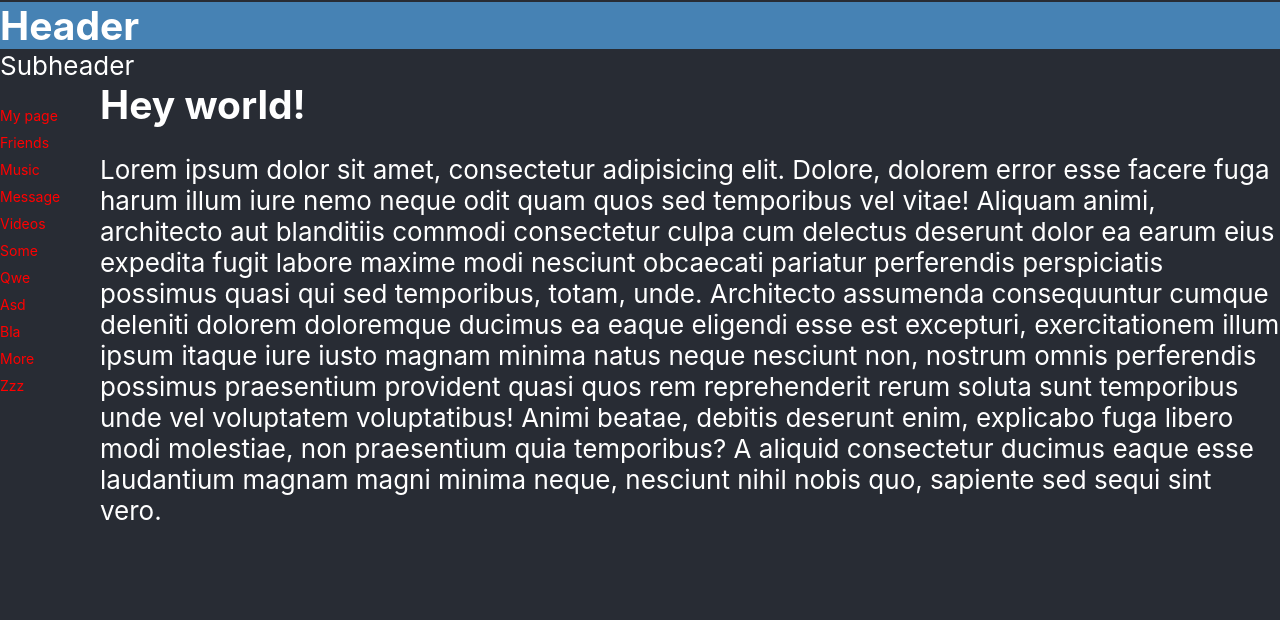
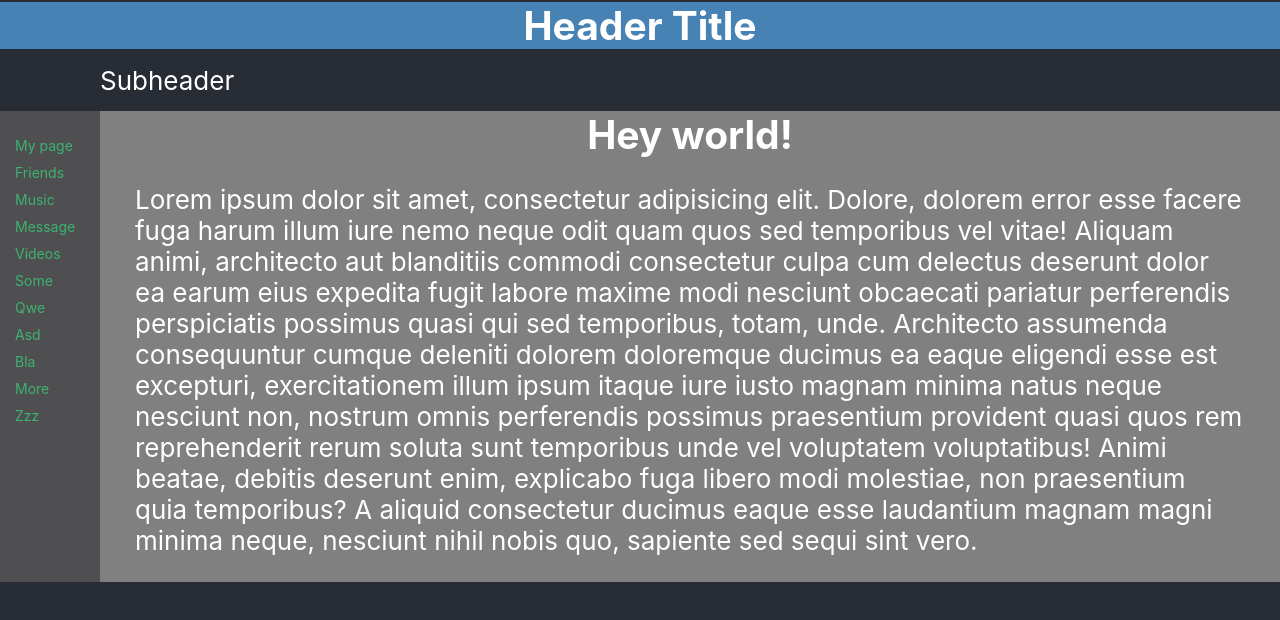
Before and after one commit to norvaishas/social-network, a React (Create React App) app: page / in a window 1280 px wide. Shown: the top 620 px of the page. Built offline with nearby package versions, Linux system fonts and the light colour scheme.

Commit message:
connect styles with css-modules

```diff
--- a/src/components/header/Header.jsx
+++ b/src/components/header/Header.jsx
@@ -1,10 +1,10 @@
 import React from 'react';
-import './header.css';
+import style from './Header.module.css';
 
 const Header = () => {
   return (
-    <header>
-      <h2>Header</h2>
+    <header className={style.header}>
+      <h2>Header Title</h2>
     </header>
   )
 }
--- a/src/components/header/header.css
+++ b/src/components/header/Header.module.css
@@ -1,4 +1,5 @@
-header {
+
+.header {
     width: 100%;
     grid-area: header;
     align-self: center;
@@ -6,6 +7,6 @@ header {
     background-color: steelblue;
 }
 
-.subheader {
-    grid-area: subheader;
+h2 {
+    text-align: center;
 }
--- a/src/components/navbar/Navbar.jsx
+++ b/src/components/navbar/Navbar.jsx
@@ -1,9 +1,9 @@
 import React from 'react';
-import './navbar.css';
+import style from './Navbar.module.css';
 
 const Navbar = () => {
   return (
-    <nav className="navbar">
+    <nav className={style.navbar}>
       <ul>
         <li>My page</li>
         <li>Friends</li>
--- a/src/components/navbar/navbar.css
+++ b/src/components/navbar/Navbar.module.css
@@ -1,14 +1,15 @@
 .navbar {
-    color: red;
     grid-area: navbar;
+    background-color: #4f4f51;
 }
 
 ul {
     list-style: none;
-    padding: 0;
+    padding: 0 0 0 15px;
 }
 
 li {
     font-size: 14px;
+    color: mediumseagreen;
     margin-bottom: 10px;
 }
--- a/src/components/profile/Profile.jsx
+++ b/src/components/profile/Profile.jsx
@@ -1,11 +1,11 @@
 import React from 'react';
-import './profile.css';
+import style from './Profile.module.css';
 
 const Profile = () => {
   return (
-    <section>
-      <h2>Hey world!</h2>
-      <p>Lorem ipsum dolor sit amet, consectetur adipisicing elit. Dolore, dolorem error esse facere fuga harum illum
+    <section className={style.profile}>
+      <h2 className="title">Hey world!</h2>
+      <p className={style.text}>Lorem ipsum dolor sit amet, consectetur adipisicing elit. Dolore, dolorem error esse facere fuga harum illum
         iure nemo neque odit quam quos sed temporibus vel vitae! Aliquam animi, architecto aut blanditiis commodi
         consectetur culpa cum delectus deserunt dolor ea earum eius expedita fugit labore maxime modi nesciunt obcaecati
         pariatur perferendis perspiciatis possimus quasi qui sed temporibus, totam, unde. Architecto assumenda
--- /dev/null
+++ b/src/components/profile/Profile.module.css
@@ -0,0 +1,10 @@
+.profile {
+    grid-area: profile;
+    background-color: grey;
+}
+
+.title {}
+
+.text {
+    padding: 0 35px;
+}
--- a/src/components/profile/profile.css
+++ /dev/null
@@ -1,3 +0,0 @@
-.profile {
-    grid-area: profile;
-}
--- a/src/components/subheader/Subheader.jsx
+++ b/src/components/subheader/Subheader.jsx
@@ -1,9 +1,9 @@
 import React from 'react';
-import './subheader.css';
+import style from './Subheader.module.css';
 
 const Subheader = () => {
   return (
-    <div className="subheader">Subheader</div>
+    <div className={style.subheader}>Subheader</div>
   )
 }
 
--- /dev/null
+++ b/src/components/subheader/Subheader.module.css
@@ -0,0 +1,5 @@
+.subheader {
+    grid-area: subheader;
+    /*text-align: right;*/
+    padding: 15px 100px;
+}
--- a/src/components/subheader/subheader.css
+++ /dev/null
@@ -1,11 +0,0 @@
-header {
-    width: 100%;
-    grid-area: header;
-    align-self: center;
-    justify-self: center;
-    background-color: steelblue;
-}
-
-.subheader {
-    grid-area: subheader;
-}
```
Also changed, not shown: src/App.css (line endings or trailing spaces).
